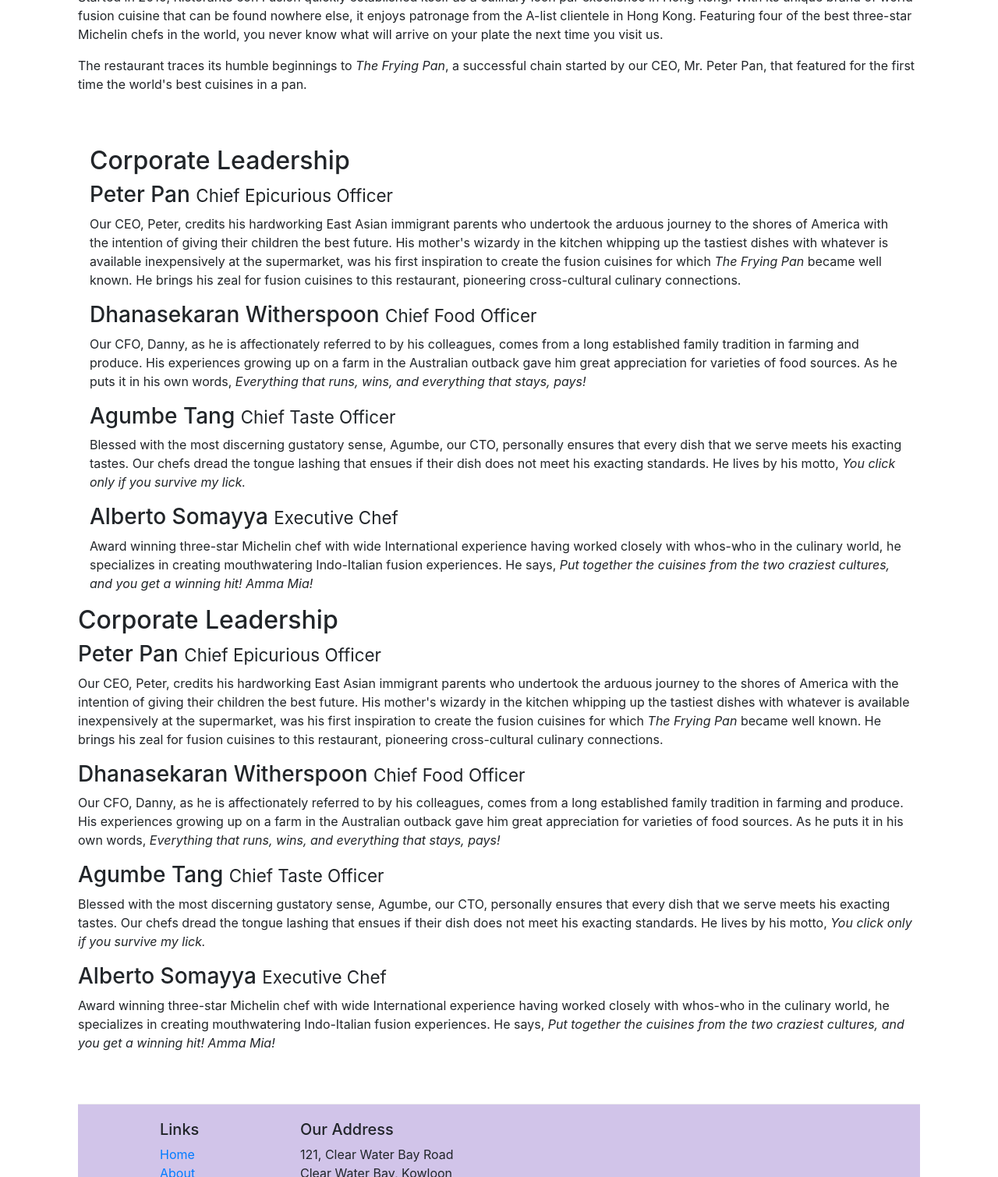
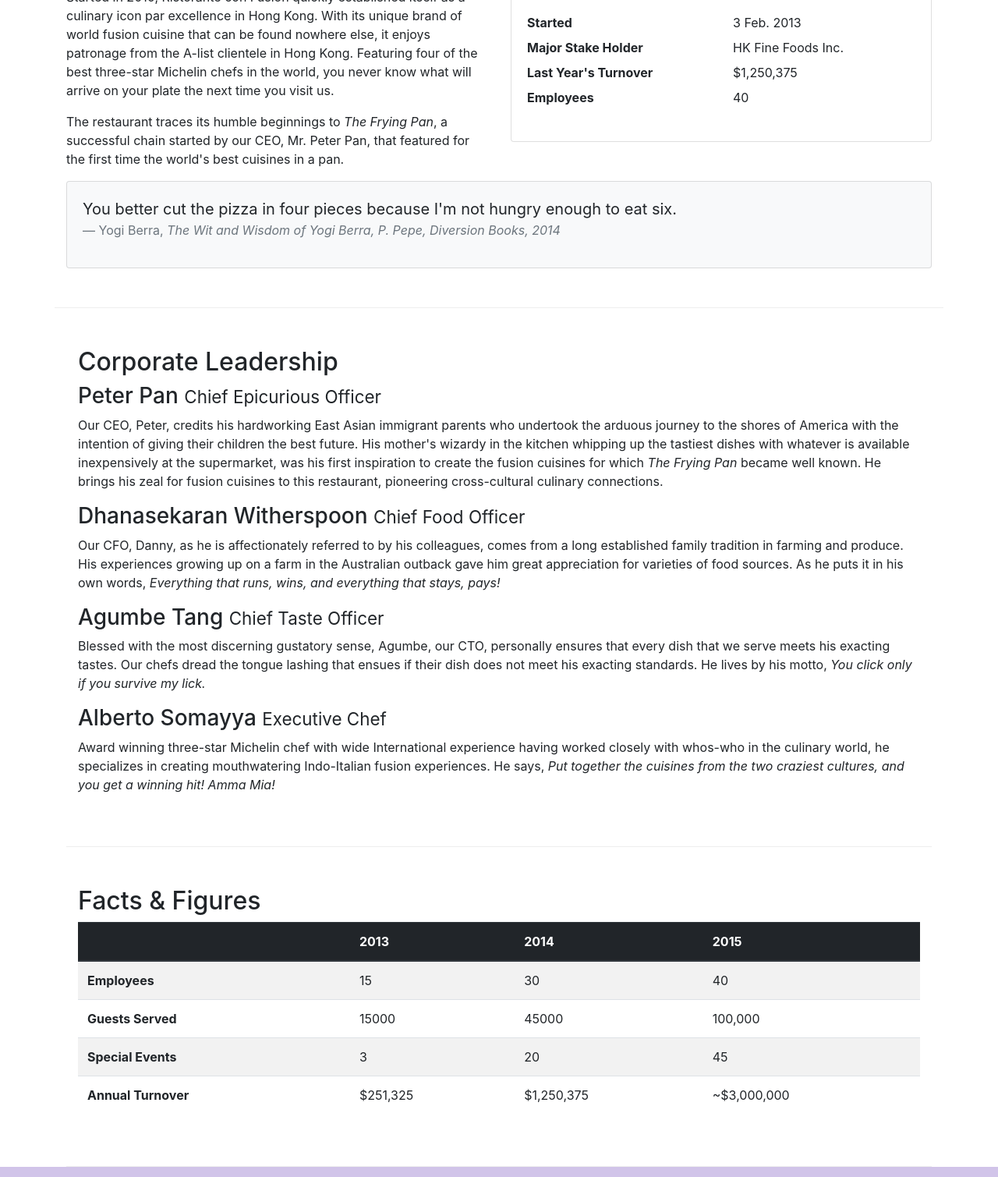
Before and after one commit to christinemagdy/Food-Circle-Restaurant, a website: page aboutus.html in a window 1280 px wide. Shown: the part 577-2086 px from the top of the page at 78% size. Drawn offline with nearby package versions, Linux system fonts and the light colour scheme.

Commit message:
Tables and Cards

```diff
--- a/aboutus.html
+++ b/aboutus.html
@@ -44,10 +44,14 @@
 
             <div class="collapse navbar-collapse" id="Navbar">
                 <ul class="navbar-nav mr-auto">
-                            <li class="nav-item"><a class="nav-link" href="./index.html"><span class="fa fa-home"></span> Home</a></li>
-                            <li class="nav-item active"><a class="nav-link" href="#"><span class="fa fa-info"></span> About</a></li>
-                            <li class="nav-item"><a class="nav-link" href="#"><span class="fa fa-list fa-lg"></span> Menu</a></li>
-                            <li class="nav-item"><a class="nav-link" href="./contactus.html"><span class="fa fa-address-card fa-lg"></span> Contact</a></li>
+                    <li class="nav-item"><a class="nav-link" href="./index.html"><span class="fa fa-home"></span>
+                            Home</a></li>
+                    <li class="nav-item active"><a class="nav-link" href="#"><span class="fa fa-info"></span> About</a>
+                    </li>
+                    <li class="nav-item"><a class="nav-link" href="#"><span class="fa fa-list fa-lg"></span> Menu</a>
+                    </li>
+                    <li class="nav-item"><a class="nav-link" href="./contactus.html"><span
+                                class="fa fa-address-card fa-lg"></span> Contact</a></li>
                 </ul>
             </div>
             <!--navbar nav help me to define the set of links that will be included in my navbar and displayed horizontly-->
@@ -62,7 +66,8 @@
             <div class="row row-header">
                 <div class="col-12 col-sm-6">
                     <h1>Ristorante con Fusion</h1>
-                    <p>We take inspiration from the World's best cuisines, and create a unique fusion experience. Our lipsmacking creations will tickle your culinary senses!</p>
+                    <p>We take inspiration from the World's best cuisines, and create a unique fusion experience. Our
+                        lipsmacking creations will tickle your culinary senses!</p>
                 </div>
                 <div class="col-12 col-sm">
                 </div>
@@ -77,78 +82,146 @@
                 <li class="breadcrumb-item"><a href="./index.html">Home</a></li>
                 <li class="breadcrumb-item active">About Us</li>
             </ol>
-            <div class="col-12 col-sm">
-
-    <div>
-        <div>
-            <div>
+            <div class="col-12">
                 <h3>About Us</h3>
                 <hr>
+            </div>
+
+            <div class="row row-content">
+                <div class="col-sm-6">
+                    <h2>Our History</h2>
+                    <p>Started in 2010, Ristorante con Fusion quickly established itself as a culinary icon par
+                        excellence in Hong Kong. With its unique brand of world fusion cuisine that can be found nowhere
+                        else, it enjoys patronage from the A-list clientele in Hong Kong. Featuring four of the best
+                        three-star Michelin chefs in the world, you never know what will arrive on your plate the next
+                        time you visit us.</p>
+                    <p>The restaurant traces its humble beginnings to <em>The Frying Pan</em>, a successful chain
+                        started by our CEO, Mr. Peter Pan, that featured for the first time the world's best cuisines in
+                        a pan.</p>
+                </div>
+
+
+                <div class="col-12 col-sm-6">
+                    <div class="card">
+                        <h3 class="card-header bg-primary text-white">Facts At a Glance</h3>
+                        <div class="card-body">
+                            <dl class="row">
+                                <dt class="col-6">Started</dt>
+                                <dd class="col-6">3 Feb. 2013</dd>
+                                <dt class="col-6">Major Stake Holder</dt>
+                                <dd class="col-6">HK Fine Foods Inc.</dd>
+                                <dt class="col-6">Last Year's Turnover</dt>
+                                <dd class="col-6">$1,250,375</dd>
+                                <dt class="col-6">Employees</dt>
+                                <dd class="col-6">40</dd>
+                            </dl>
+                        </div>
                     </div>
                 </div>
 
 
-        <div class="row row-content align-items-center">
-            <div class="col-12 col-sm">
-
-        <div>
-            <div>
-                <h2>Our History</h2>
-                <p>Started in 2010, Ristorante con Fusion quickly established itself as a culinary icon par excellence in Hong Kong. With its unique brand of world fusion cuisine that can be found nowhere else, it enjoys patronage from the A-list clientele in Hong Kong.  Featuring four of the best three-star Michelin chefs in the world, you never know what will arrive on your plate the next time you visit us.</p>
-                <p>The restaurant traces its humble beginnings to <em>The Frying Pan</em>, a successful chain started by our CEO, Mr. Peter Pan, that featured for the first time the world's best cuisines in a pan.</p>
+                <div class="col-12">
+                    <div class="card card-body bg-light">
+                        <blockquote class="blockquote">
+                            <p class="mb-0">You better cut the pizza in four pieces because
+                                I'm not hungry enough to eat six.</p>
+                            <footer class="blockquote-footer">Yogi Berra,
+                                <cite title="Source Title">The Wit and Wisdom of Yogi Berra,
+                                    P. Pepe, Diversion Books, 2014</cite>
+                            </footer>
+                        </blockquote>
                     </div>
-
-            <div class="col-12 col-sm">
+                </div>
             </div>
 
         </div>
 
 
-        <div class="row row-content align-items-center">
-            <div class="col-12 col-sm">
+        <div class="row row-content">
+            <div class="col-12">
                 <h2>Corporate Leadership</h2>
                 <h3>Peter Pan <small>Chief Epicurious Officer</small></h3>
-                <p class="d-none d-sm-block">Our CEO, Peter, credits his hardworking East Asian immigrant parents who undertook the arduous journey to the shores of America with the intention of giving their children the best future. His mother's wizardy in the kitchen whipping up the tastiest dishes with whatever is available inexpensively at the supermarket, was his first inspiration to create the fusion cuisines for which <em>The Frying Pan</em> became well known. He brings his zeal for fusion cuisines to this restaurant, pioneering cross-cultural culinary connections.</p>
+                <p class="d-none d-sm-block">Our CEO, Peter, credits his hardworking East Asian immigrant parents who
+                    undertook the arduous journey to the shores of America with the intention of giving their children
+                    the best future. His mother's wizardy in the kitchen whipping up the tastiest dishes with whatever
+                    is available inexpensively at the supermarket, was his first inspiration to create the fusion
+                    cuisines for which <em>The Frying Pan</em> became well known. He brings his zeal for fusion cuisines
+                    to this restaurant, pioneering cross-cultural culinary connections.</p>
                 <h3>Dhanasekaran Witherspoon <small>Chief Food Officer</small></h3>
-                <p class="d-none d-sm-block">Our CFO, Danny, as he is affectionately referred to by his colleagues, comes from a long established family tradition in farming and produce. His experiences growing up on a farm in the Australian outback gave him great appreciation for varieties of food sources. As he puts it in his own words, <em>Everything that runs, wins, and everything that stays, pays!</em></p>
+                <p class="d-none d-sm-block">Our CFO, Danny, as he is affectionately referred to by his colleagues,
+                    comes from a long established family tradition in farming and produce. His experiences growing up on
+                    a farm in the Australian outback gave him great appreciation for varieties of food sources. As he
+                    puts it in his own words, <em>Everything that runs, wins, and everything that stays, pays!</em></p>
                 <h3>Agumbe Tang <small>Chief Taste Officer</small></h3>
-                <p class="d-none d-sm-block">Blessed with the most discerning gustatory sense, Agumbe, our CTO, personally ensures that every dish that we serve meets his exacting tastes. Our chefs dread the tongue lashing that ensues if their dish does not meet his exacting standards. He lives by his motto, <em>You click only if you survive my lick.</em></p>
+                <p class="d-none d-sm-block">Blessed with the most discerning gustatory sense, Agumbe, our CTO,
+                    personally ensures that every dish that we serve meets his exacting tastes. Our chefs dread the
+                    tongue lashing that ensues if their dish does not meet his exacting standards. He lives by his
+                    motto, <em>You click only if you survive my lick.</em></p>
                 <h3>Alberto Somayya <small>Executive Chef</small></h3>
-                <p class="d-none d-sm-block">Award winning three-star Michelin chef with wide International experience having worked closely with whos-who in the culinary world, he specializes in creating mouthwatering Indo-Italian fusion experiences. He says, <em>Put together the cuisines from the two craziest cultures, and you get a winning hit! Amma Mia!</em></p>
+                <p class="d-none d-sm-block">Award winning three-star Michelin chef with wide International experience
+                    having worked closely with whos-who in the culinary world, he specializes in creating mouthwatering
+                    Indo-Italian fusion experiences. He says, <em>Put together the cuisines from the two craziest
+                        cultures, and you get a winning hit! Amma Mia!</em></p>
 
-            <div>
+            </div>
+            <div class="col-12">
             </div>
         </div>
-
-
-        <div>
-            <div>
-                <h2>Corporate Leadership</h2>
-                <h3>Peter Pan <small>Chief Epicurious Officer</small></h3>
-                <p>Our CEO, Peter, credits his hardworking East Asian immigrant parents who undertook the arduous journey to the shores of America with the intention of giving their children the best future. His mother's wizardy in the kitchen whipping up the tastiest dishes with whatever is available inexpensively at the supermarket, was his first inspiration to create the fusion cuisines for which <em>The Frying Pan</em> became well known. He brings his zeal for fusion cuisines to this restaurant, pioneering cross-cultural culinary connections.</p>
-                <h3>Dhanasekaran Witherspoon <small>Chief Food Officer</small></h3>
-                <p>Our CFO, Danny, as he is affectionately referred to by his colleagues, comes from a long established family tradition in farming and produce. His experiences growing up on a farm in the Australian outback gave him great appreciation for varieties of food sources. As he puts it in his own words, <em>Everything that runs, wins, and everything that stays, pays!</em></p>
-                <h3>Agumbe Tang <small>Chief Taste Officer</small></h3>
-                <p>Blessed with the most discerning gustatory sense, Agumbe, our CTO, personally ensures that every dish that we serve meets his exacting tastes. Our chefs dread the tongue lashing that ensues if their dish does not meet his exacting standards. He lives by his motto, <em>You click only if you survive my lick.</em></p>
-                <h3>Alberto Somayya <small>Executive Chef</small></h3>
-                <p>Award winning three-star Michelin chef with wide International experience having worked closely with whos-who in the culinary world, he specializes in creating mouthwatering Indo-Italian fusion experiences. He says, <em>Put together the cuisines from the two craziest cultures, and you get a winning hit! Amma Mia!</em></p>
-
+        <div class="row row-content">
+            <div class="col-12">
+                <h2>Facts &amp; Figures</h2>
+                <div class="table-responsive">
+                    <table class="table table-striped">
+                        <thead class="thead-dark">
+                            <tr>
+                                <th>&nbsp;</th>
+                                <th>2013</th>
+                                <th>2014</th>
+                                <th>2015</th>
+                            </tr>
+                        </thead>
+                        <tbody>
+                            <tr>
+                                <th>Employees</th>
+                                <td>15</td>
+                                <td>30</td>
+                                <td>40</td>
+                            </tr>
+                            <tr>
+                                <th>Guests Served</th>
+                                <td>15000</td>
+                                <td>45000</td>
+                                <td>100,000</td>
+                            </tr>
+                            <tr>
+                                <th>Special Events</th>
+                                <td>3</td>
+                                <td>20</td>
+                                <td>45</td>
+                            </tr>
+                            <tr>
+                                <th>Annual Turnover</th>
+                                <td>$251,325</td>
+                                <td>$1,250,375</td>
+                                <td>~$3,000,000</td>
+                            </tr>
+                        </tbody>
+                    </table>
                 </div>
             </div>
-
+            <div class="col-12"></div>
         </div>
-
+</div>
         <footer class="footer">
                 <div class="container">
                     <div class="row">
                         <div class="col-4 offset-1 col-sm-2">
                             <h5>Links</h5>
                             <ul class="list-unstyled">
-
                                 <li><a href="./index.html">Home</a></li>
-                        <li><a href="#">About</a></li>
+                                <li><a href="./aboutus.html">About</a></li>
                                 <li><a href="#">Menu</a></li>
-                        <li><a href="./contactus.html">Contact</a></li>
+                                <li><a href="#">Contact</a></li>
                             </ul>
                         </div>
                         <div class="col-7 col-sm-5">
@@ -157,9 +230,10 @@
                               121, Clear Water Bay Road<br>
                               Clear Water Bay, Kowloon<br>
                               HONG KONG<br>
-		              <i class="fa fa-phone fa-lg"></i>  : +852 1234 5678<br>
-                      <i class="fa fa-fax fa-lg"></i>  : +852 8765 4321<br>
-		              <i class="fa fa-envelope fa-lg"></i>  : <a href="mailto:confusion@food.net">confusion@food.net</a>
+                              <i class="fa fa-phone fa-lg"></i>: +852 1234 5678<br>
+                              <i class="fa fa-fax fa-lg"></i>: +852 8765 4321<br>
+                              <i class="fa fa-envelope fa-lg"></i>:
+                              <a href="mailto:confusion@food.net">confusion@food.net</a>
                            </address>
                         </div>
                         <div class="col-12 col-sm-4 align-self-center">
```
Also changed, not shown: contactus.html (+1 -1 lines). Lines whose indentation alone changed are shown as unchanged.
